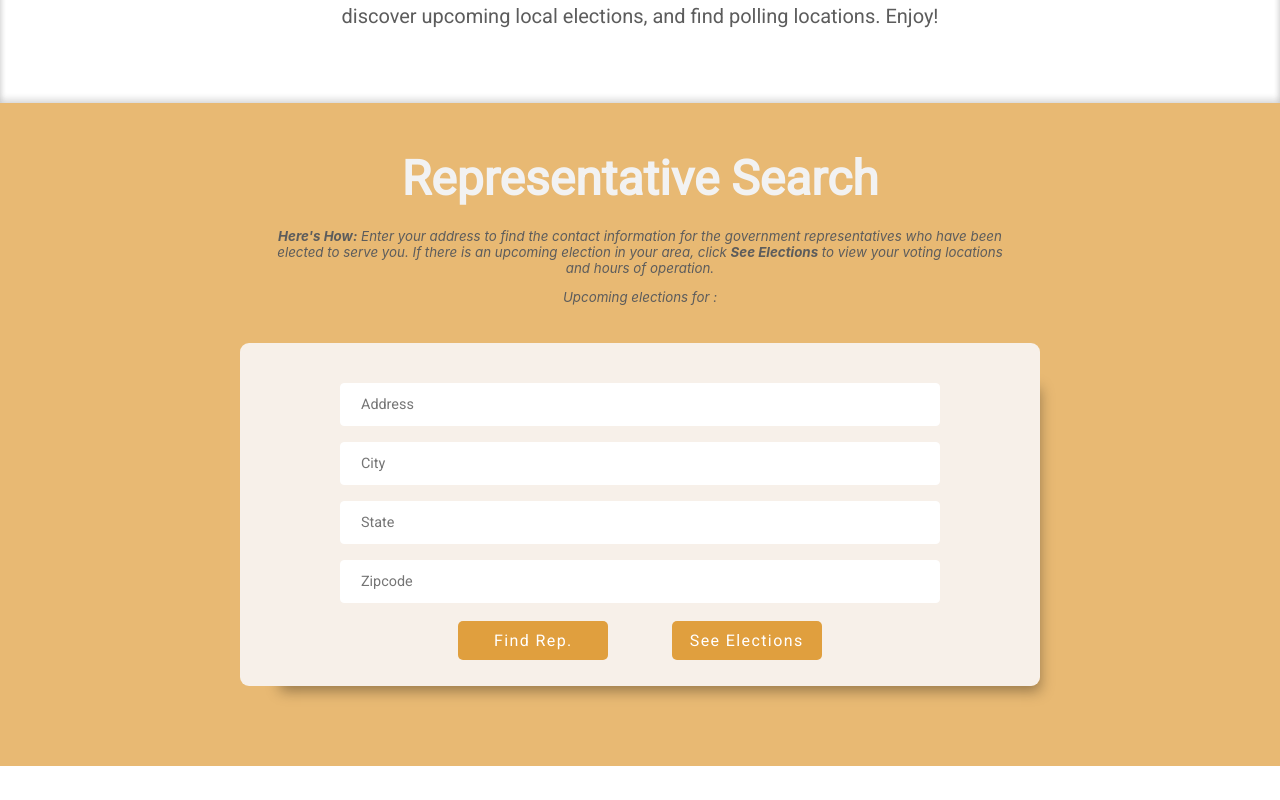
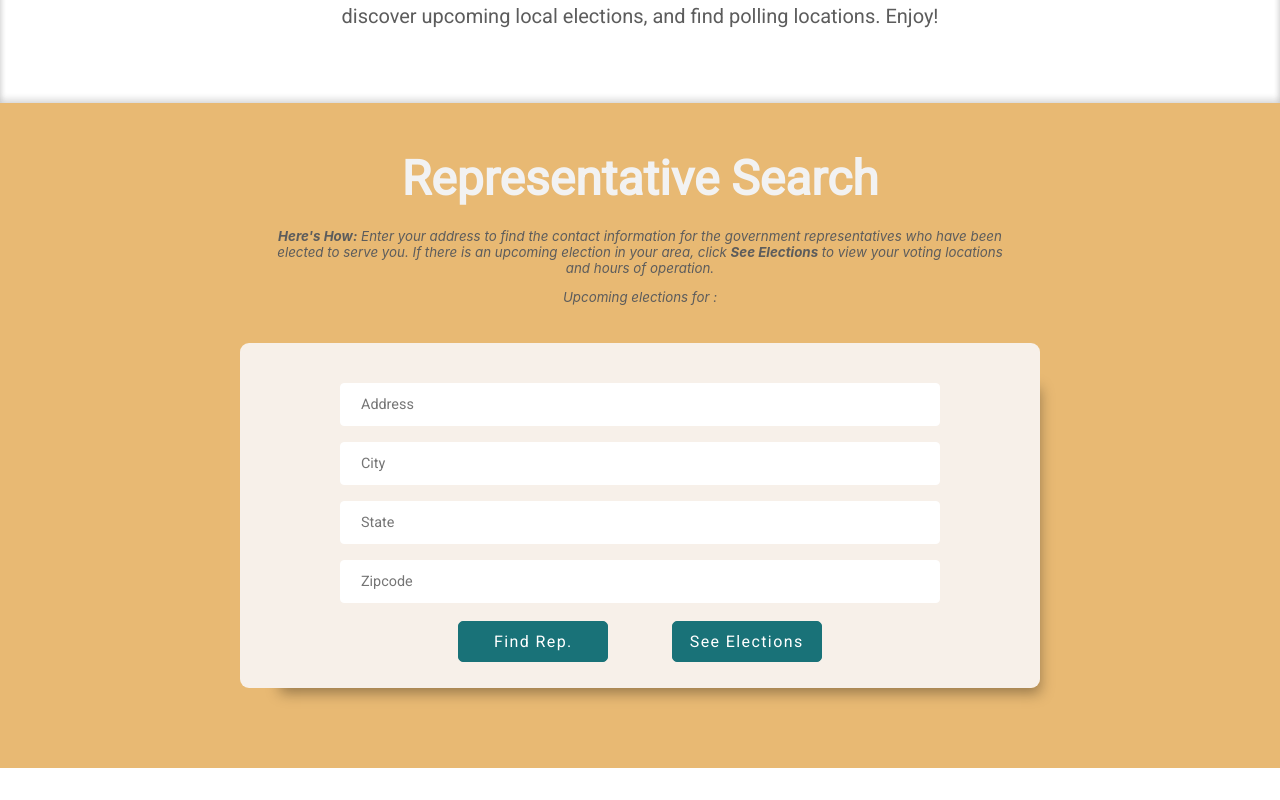
Before and after one commit to bcantello/peoples_voice_project, a React (Create React App) app: page / in a window 1280 px wide. Shown: the part 444-1244 px from the top of the page. Built offline with nearby package versions, Linux system fonts and the light colour scheme; no server answers.

Commit message:
search form buttons update

```diff
--- a/src/components/searchForm/repSearchForm.css
+++ b/src/components/searchForm/repSearchForm.css
@@ -61,12 +61,12 @@
 .address-form-button {
     color:#ffffff;
     font-family: Roboto, serif;
-    border: none;
+    background-color: #197278;
+    border: 1px solid #197278;
     border-radius: 5px;
     width: 45%;
     height: 15%;
     margin: 10px 5px 10px 5px;
-    background-color: #E09F3E;
     padding: 10px 10px;
     text-align: center;
     font-size: 1em;
```
